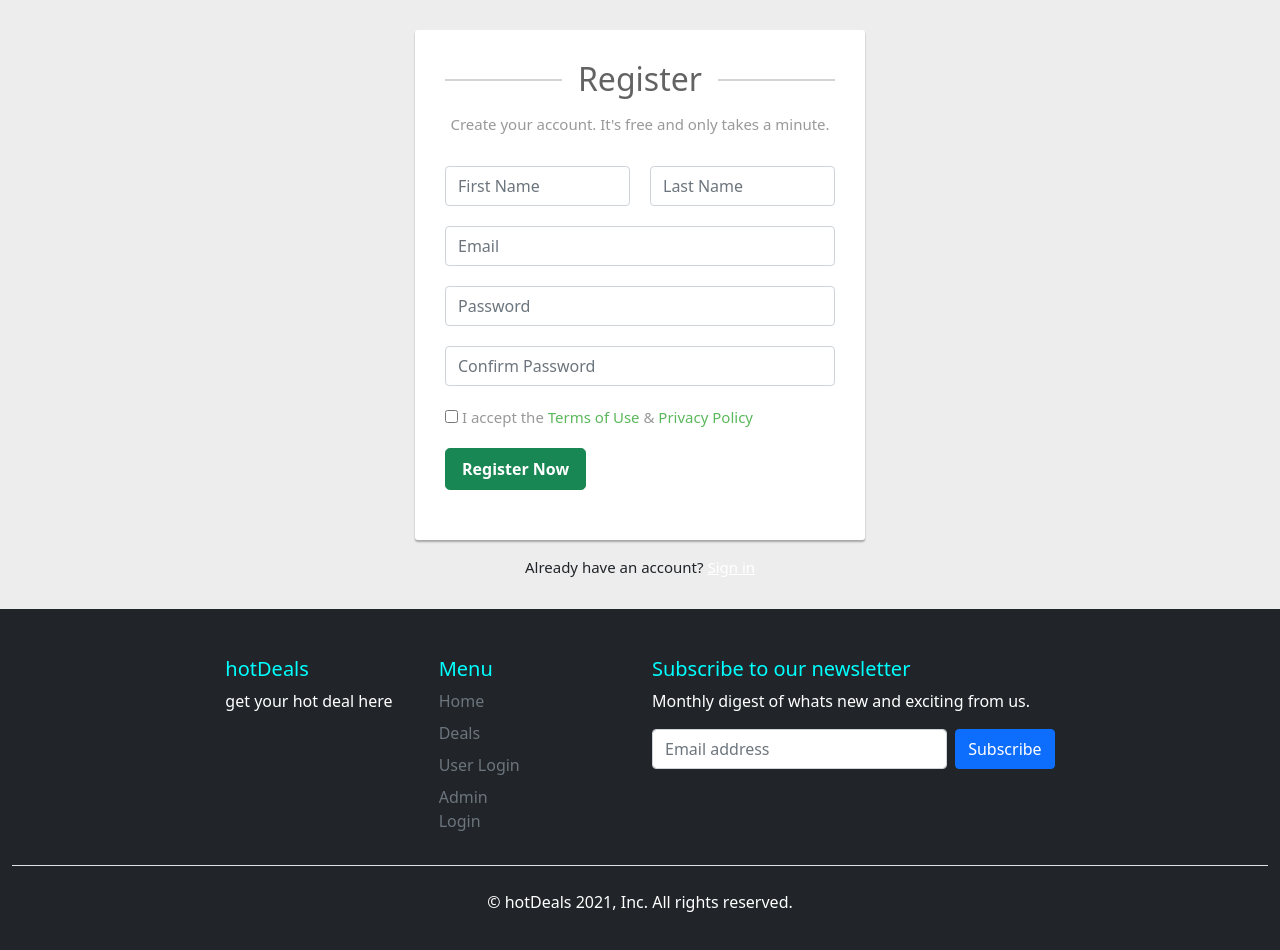
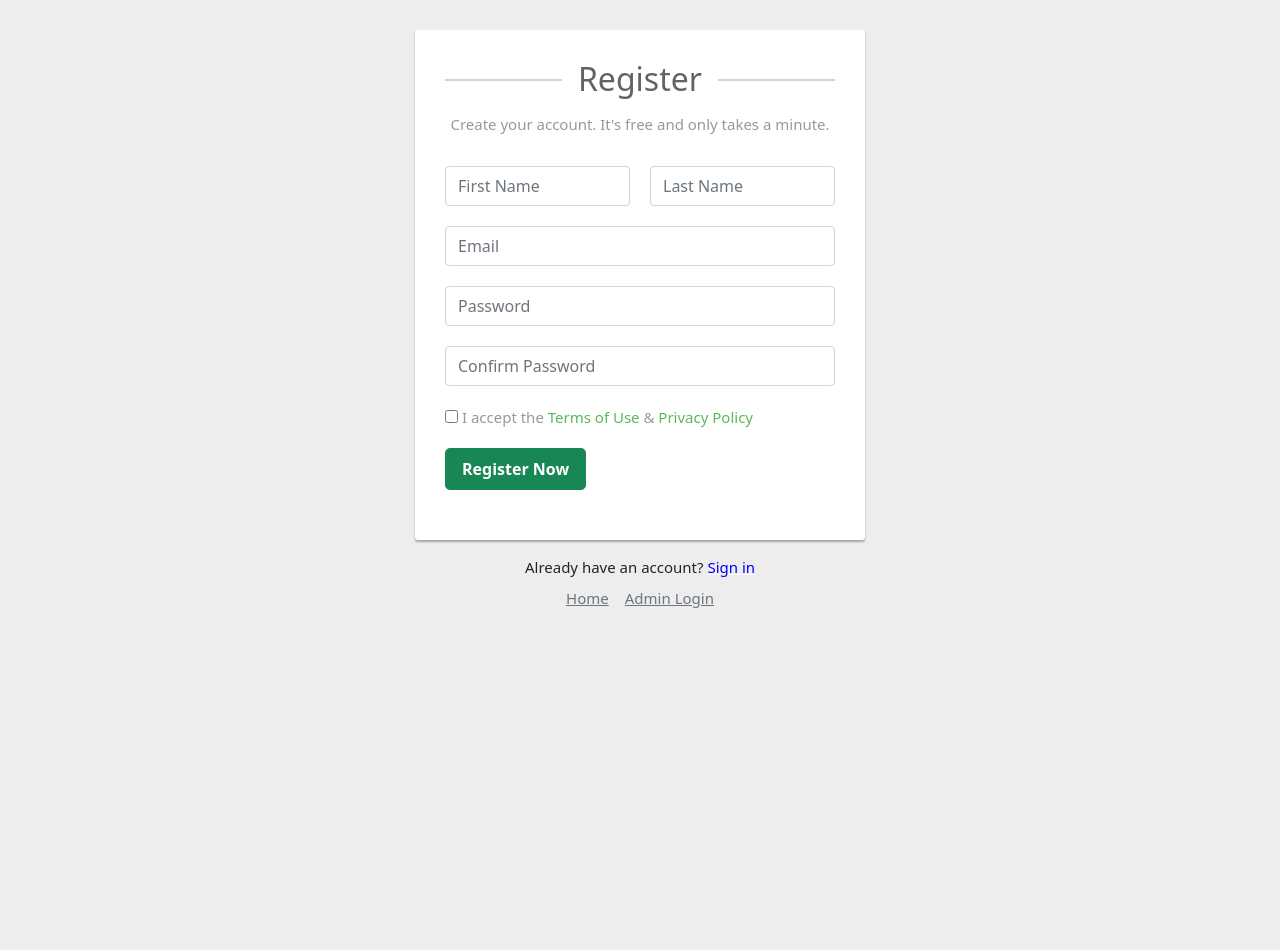
Before and after one commit to SwapnilKotkar/hotDeals-react-project, a React (Create React App) app: page /signup in a window 1280 px wide. Shown: the top 950 px of the page. After the commit the page ends 800 px from the top, so only its background shows below. Built offline with nearby package versions, Linux system fonts and the light colour scheme.

Commit message:
second commit

```diff
--- a/src/components/AdminLogin.jsx
+++ b/src/components/AdminLogin.jsx
@@ -1,4 +1,4 @@
-import Footer from "./Footer";
+import { NavLink } from 'react-router-dom';
 
 let AdminLogin = () => {
     let link = "";
@@ -9,7 +9,6 @@ let AdminLogin = () => {
                     <h2 class="text-center">Sign in</h2>
                     <div class="text-center social-btn">
                         <a href={link} class="btn btn-primary btn-block"> Sign in with <b>Facebook</b></a>
-                        {/* <a href={link} class="btn btn-info btn-block">Sign in with <b>Twitter</b></a> */}
                         <a href={link} class="btn btn-danger btn-block"> Sign in with <b>Google</b></a>
                     </div>
                     <div class="or-seperator"><i>or</i></div>
@@ -30,9 +29,12 @@ let AdminLogin = () => {
                         <label class="float-left form-check-label p-2"><input type="checkbox" /> Remember me</label>
                         <a href={link} class="float-right text-success">Forgot Password?</a>
                     </div>
+                    <div className="container-sm d-flex justify-content-center">
+                        <NavLink to="/" className="nav-link p-2 text-muted text-decoration-underline">Home</NavLink>
+                        <NavLink className="nav-link p-2 text-muted text-decoration-underline" to="/login">User Login</NavLink>
+                </div>
                 </form>
             </div>
-            <Footer/>
         </>
     );
 }
--- a/src/components/Deals.jsx
+++ b/src/components/Deals.jsx
@@ -9,7 +9,7 @@ let Deals = () =>{
                     <div class="row gx-4 gx-lg-5 row-cols-2 row-cols-md-3 row-cols-xl-3 justify-content-start">
                         {DealsData.map((val) => {
                             return (
-                                <DealsCard dealName={val.name} dealImage={val.image} dealPrice={val.price} />
+                                <DealsCard dealName={val.name} dealImage={val.image} dealPrice={val.price} dealLink ={val.link} />
                             )
                         })}
                      </div>
--- a/src/components/DealsCard.jsx
+++ b/src/components/DealsCard.jsx
@@ -1,6 +1,5 @@
 
 let DealsCard = (props) =>{
-    let link = "";
     return(
         <>
             <div class="col col-12 mb-4 deal_details">
@@ -13,7 +12,7 @@ let DealsCard = (props) =>{
                           </div>
                       </div>
                       <div class="card-footer p-4 pt-0 border-top-0 bg-transparent">
-                          <div class="text-center"><a class="btn btn-outline-dark mt-auto" href={link}>Get Deal</a></div>
+                          <div class="text-center"><a class="btn btn-outline-dark mt-auto" href={props.dealLink}>Get Deal</a></div>
                       </div>
                   </div>
               </div>
--- a/src/components/Footer.jsx
+++ b/src/components/Footer.jsx
@@ -1,5 +1,7 @@
+import { NavLink } from 'react-router-dom';
+
+
 let Footer = () =>{
-    let link = "";
     return(
         <>
             <div className="container-fluid footer_container bg-dark">
@@ -12,10 +14,9 @@ let Footer = () =>{
                     <div className="col-1">
                     <h5>Menu</h5>
                     <ul className="nav flex-column footer_menu">
-                        <li className="nav-item mb-2"><a href={link} className="nav-link p-0 text-muted">Home</a></li>
-                        <li className="nav-item mb-2"><a href={link} className="nav-link p-0 text-muted">Deals</a></li>
-                        <li className="nav-item mb-2"><a href={link} className="nav-link p-0 text-muted">User Login</a></li>
-                        <li className="nav-item mb-2"><a href={link} className="nav-link p-0 text-muted">Admin Login</a></li>
+                        <li className="nav-item mb-2"><NavLink to="/" className="nav-link p-0 text-muted">Home</NavLink></li>
+                        <li className="nav-item mb-2"><NavLink to="/login" className="nav-link p-0 text-muted">User Login</NavLink></li>
+                        <li className="nav-item mb-2"><NavLink to="/adminlogin" className="nav-link p-0 text-muted">Admin Login</NavLink></li>
                     </ul>
                     </div>
 
@@ -34,11 +35,6 @@ let Footer = () =>{
 
                 <div className="d-flex justify-content-center py-4 my-4 border-top footer_copyright">
                     <p className="copyright">&copy; hotDeals 2021, Inc. All rights reserved.</p>
-                    {/* <!-- <ul className="d-flex">
-                    <li className="ms-3"><i className="bi bi-facebook" style="color: white;"></i></li>
-                    <li className="ms-3"><a className="link-dark" href={link}><svg className="bi" width="24" height="24"><use xlink:href="#instagram"/></svg></a></li>
-                    <li className="ms-3"><a className="link-dark" href={link}><svg className="bi" width="24" height="24"><use xlink:href="#facebook"/></svg></a></li>
-                    </ul> --> */}
                 </div>
                 </footer>
             </div>
--- a/src/components/LoginPage.jsx
+++ b/src/components/LoginPage.jsx
@@ -32,9 +32,13 @@ let LoginPage = () => {
                         <a href={link} class="float-right text-success">Forgot Password?</a>
                     </div>
                     <div class="hint-text mt-3">Don't have an account? <NavLink to="/signup" class="text-success">Register Now!</NavLink></div>
+                    <div className="container-sm d-flex justify-content-center">
+                        <NavLink to="/" className="nav-link p-2 text-muted text-decoration-underline">Home</NavLink>
+                        <NavLink to="/adminlogin" className="nav-link p-2 text-muted text-decoration-underline">Admin Login</NavLink>
+                </div>
                 </form>
             </div>
-            <Footer/>
+
         </>
     );
 }
--- a/src/components/Navbar.jsx
+++ b/src/components/Navbar.jsx
@@ -22,7 +22,7 @@ let Navbar = () =>{
                     <NavLink className="nav-link" to="/adminlogin">Admin Login</NavLink>
                     </li>
                     <li>
-                    <NavLink className="nav-link" to="/submitdealform"><button className="btn btn-info" type="submit" >Submit Deal</button></NavLink>
+                    <NavLink className="nav-link p-1" to="/submitdealform"><button className="btn btn-info" type="submit" >Submit Deal</button></NavLink>
                     </li>
                 </ul>
                 </div>
--- a/src/components/SignUpPage.jsx
+++ b/src/components/SignUpPage.jsx
@@ -1,38 +1,41 @@
-import Footer from "./Footer";
+import {NavLink} from "react-router-dom";
 
 let SignUpPage = () => {
     let link = "";
     return(
         <>
-            <div class="signup-form">
+            <div className="signup-form">
                 <form>
                 <h2>Register</h2>
-                <p class="hint-text">Create your account. It's free and only takes a minute.</p>
-                <div class="form-group">
-                    <div class="row">
-                        <div class="col"><input type="text" class="form-control" name="first_name" placeholder="First Name" required="required" /></div>
-                        <div class="col"><input type="text" class="form-control" name="last_name" placeholder="Last Name" required="required" /></div>
+                <p className="hint-text">Create your account. It's free and only takes a minute.</p>
+                <div className="form-group">
+                    <div className="row">
+                        <div className="col"><input type="text" className="form-control" name="first_name" placeholder="First Name" required="required" /></div>
+                        <div className="col"><input type="text" className="form-control" name="last_name" placeholder="Last Name" required="required" /></div>
                     </div>
                 </div>
-                <div class="form-group">
-                    <input type="email" class="form-control" name="email" placeholder="Email" required="required" />
+                <div className="form-group">
+                    <input type="email" className="form-control" name="email" placeholder="Email" required="required" />
                 </div>
-                <div class="form-group">
-                    <input type="password" class="form-control" name="password" placeholder="Password" required="required" />
+                <div className="form-group">
+                    <input type="password" className="form-control" name="password" placeholder="Password" required="required" />
                 </div>
-                <div class="form-group">
-                    <input type="password" class="form-control" name="confirm_password" placeholder="Confirm Password" required="required" />
+                <div className="form-group">
+                    <input type="password" className="form-control" name="confirm_password" placeholder="Confirm Password" required="required" />
                 </div>
-                <div class="form-group">
-                    <label class="form-check-label"><input type="checkbox" required="required" /> I accept the <a href={link}>Terms of Use</a> &amp; <a href={link}>Privacy Policy</a></label>
+                <div className="form-group">
+                    <label className="form-check-label"><input type="checkbox" required="required" /> I accept the <a href={link}>Terms of Use</a> &amp; <a href={link}>Privacy Policy</a></label>
                 </div>
-                <div class="form-group">
-                    <button type="submit" class="btn btn-success btn-lg btn-block">Register Now</button>
+                <div className="form-group">
+                    <button type="submit" className="btn btn-success btn-lg btn-block">Register Now</button>
                 </div>
             </form>
-            <div class="text-center mt-3">Already have an account? <a href={link}>Sign in</a></div>
+            <div className="text-center mt-3">Already have an account? <NavLink to="/login"><span style={{color:"blue" }} >Sign in</span></NavLink></div>
+            <div className="container-sm d-flex justify-content-center">
+                        <NavLink to="/" className="nav-link p-2 text-muted">Home</NavLink>
+                        <NavLink to="/adminlogin" className="nav-link p-2 text-muted">Admin Login</NavLink>
+                </div>
         </div>
-            <Footer />
         </>
     );
 }
```
Also changed, not shown: src/components/DealsData.jsx (+16 -8 lines).
